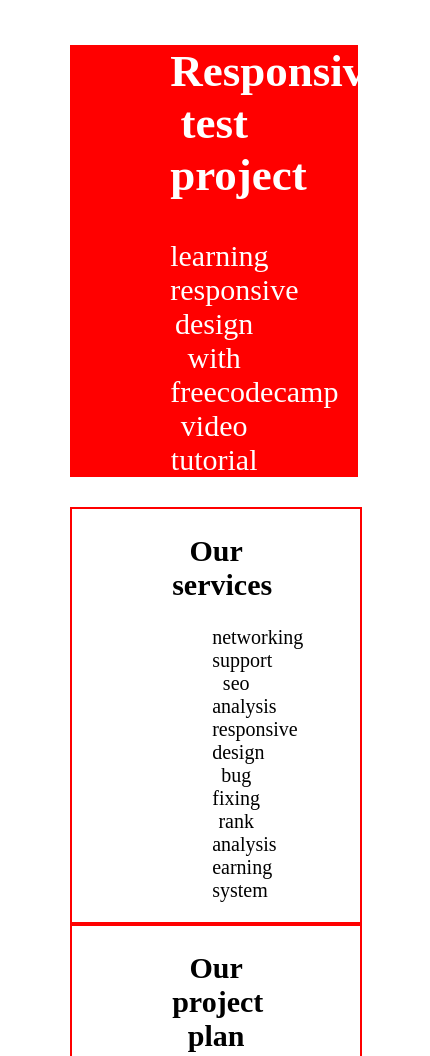
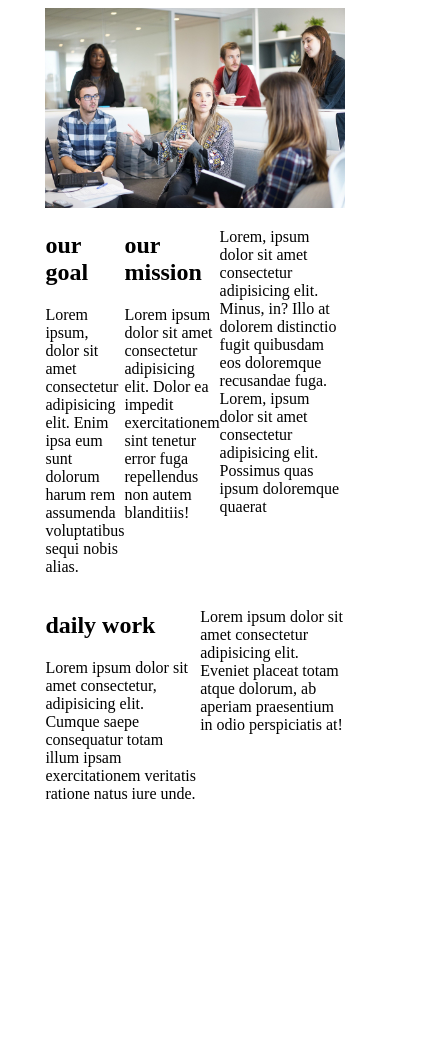
Before and after one commit to masudrana08/practiceEveryday, a plain HTML site: page index.html in a window 390 px wide. Shown: the top 1056 px of the page, 430 px wide, since content can reach past the window. After the commit the page ends 844 px from the top, so only its background shows below. Drawn offline with Linux system fonts and the light colour scheme.

Commit message:
flexbox in css for responsive design

```diff
--- a/css/style.css
+++ b/css/style.css
@@ -1,42 +1,19 @@
-body{
-    text-align:center;
-    min-width:360px;
-    position:absolute;
-    margin-left:18%;
-    right:0;
-    left:0;
-    font-size:20px;
+.row1{
+    display:flex;
+}
+
+.row2{
+    display:flex;
+}
+
+img{
+    height:200px;
+    width:100%;
 
 }
 
-header{
-    font-size:1.5em;
-    max-width:80%;
-    background-color:red;
-    color:white;
+.container{
+    width:80%;
+    max-width:956px;
+    margin:auto;
 }
-
-.section1{
-    max-width:80%;
-    border:2px solid red;
-
-}
-
-.section1 li{
-    list-style-type: none;
-}
-
-.section2{
-    max-width:80%;
-    border:2px solid red;
-}
-
-footer{
-    max-width:80%;
-    background:red;
-    color:white;
-}
-
-.container{
-    margin:0 100px;
-}
--- a/index.html
+++ b/index.html
@@ -9,35 +9,35 @@
 <body>
 <header>
     <div class="container">
-        <h2>Responsive test project</h2>
-        <p>learning responsive design with freecodecamp video tutorial</p>
+        <img src="files/a.png" alt="">
     </div>
 </header>
 
-<section class="section1">
-    <div class="container">
-        <h2>Our services</h2>
-        <ul>
-            <li>networking support</li>
-            <li>seo analysis</li>
-            <li>responsive design</li>
-            <li>bug fixing</li>
-            <li>rank analysis</li>
-            <li>earning system</li>
-        </ul>
+<section>
+    <div class="container row1">
+        <div class="col">
+            <h2>our goal</h2>
+            <p>Lorem ipsum, dolor sit amet consectetur adipisicing elit. Enim ipsa eum sunt dolorum harum rem assumenda voluptatibus sequi nobis alias.</p>
+        </div>
+        <div class="col">
+            <h2>our mission</h2>
+            <p>Lorem ipsum dolor sit amet consectetur adipisicing elit. Dolor ea impedit exercitationem sint tenetur error fuga repellendus non autem blanditiis!</p>
+        </div>
+        <div class="col">
+            <p>Lorem, ipsum dolor sit amet consectetur adipisicing elit. Minus, in? Illo at dolorem distinctio fugit quibusdam eos doloremque recusandae fuga. Lorem, ipsum dolor sit amet consectetur adipisicing elit. Possimus quas ipsum doloremque quaerat </p>
+
+        </div>
+    </div>
+
+    <div class="container row2">
+        <div class="col">
+            <h2>daily work</h2>
+            <p>Lorem ipsum dolor sit amet consectetur, adipisicing elit. Cumque saepe consequatur totam illum ipsam exercitationem veritatis ratione natus iure unde.</p>
+        </div>
+        <div class="col">
+            <p>Lorem ipsum dolor sit amet consectetur adipisicing elit. Eveniet placeat totam atque dolorum, ab aperiam praesentium in odio perspiciatis at!</p>
+        </div>
     </div>
 </section>
-<section class="section2">
-    <div class="container">
-        <h2>Our project plan</h2>
-        <p>Lorem ipsum dolor sit amet consectetur adipisicing elit. Quis, eos accusantium et perspiciatis perferendis molestiae tenetur unde, tempora veritatis cumque quaerat voluptatibus odit id dolorem eaque corporis? Quos unde, hic odit voluptates ex nemo, eos quam minus ullam earum veritatis.</p>
-    </div>
-</section>
-
-<footer>
-    <div class="container">
-        <p>powered by Programmological</p>
-    </div>
-</footer>
 </body>
 </html>
```
